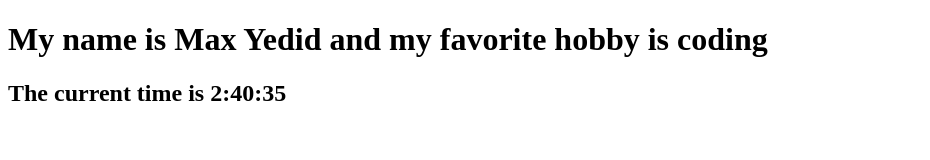
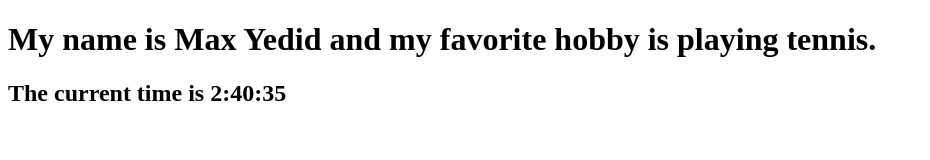
Before and after one commit to maxyedid/yedid_max_ttp_static, a plain HTML site: page index.html in a window 1280 px wide. Shown: the whole page, without its empty margins (0-930 px from the left). Drawn offline with Linux system fonts and the light colour scheme.

Commit message:
Update index.html

```diff
--- a/index.html
+++ b/index.html
@@ -1,7 +1,7 @@
 <!doctype html>
    <html>
       <body onload = displayTime();>
-        <h1>My name is Max Yedid and my favorite hobby is coding</h1>
+        <h1>My name is Max Yedid and my favorite hobby is playing tennis.</h1>
             <h2 id="time"></h2>
             <script>
                 function displayTime() {
```
